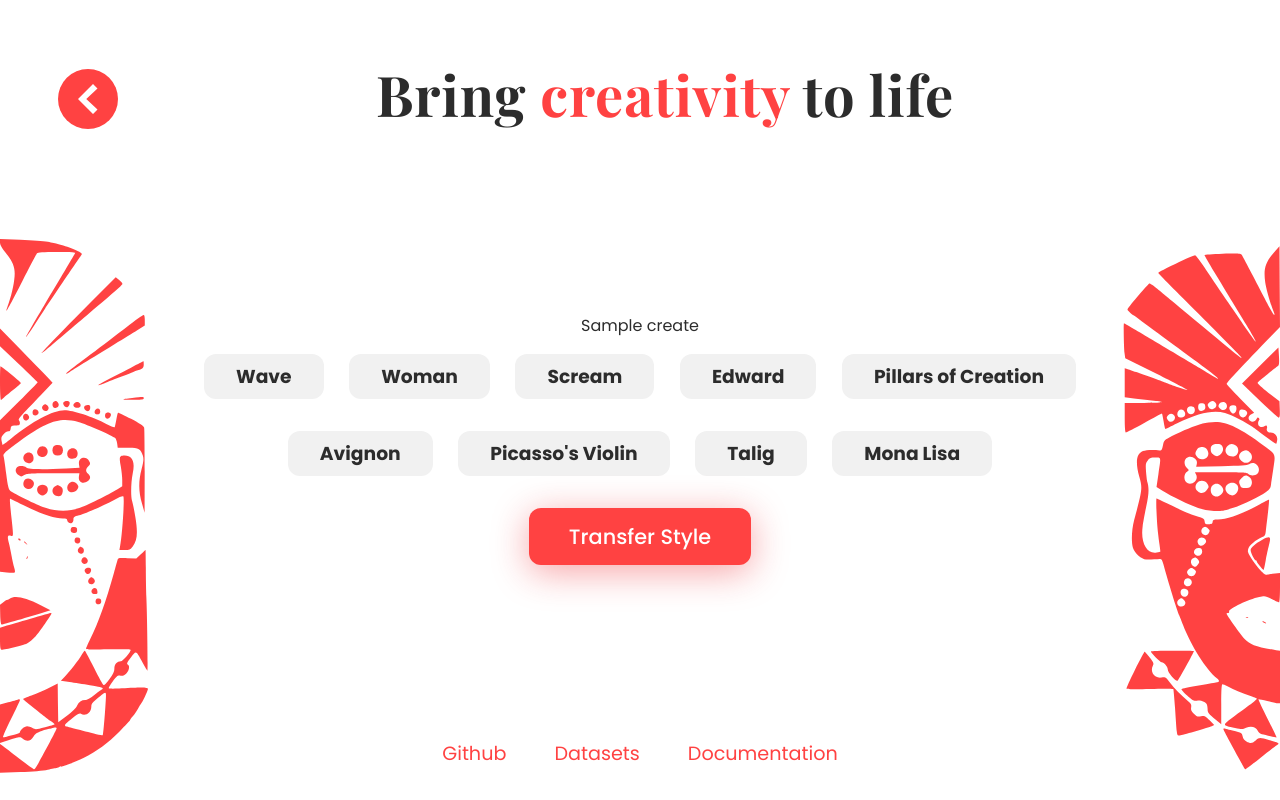
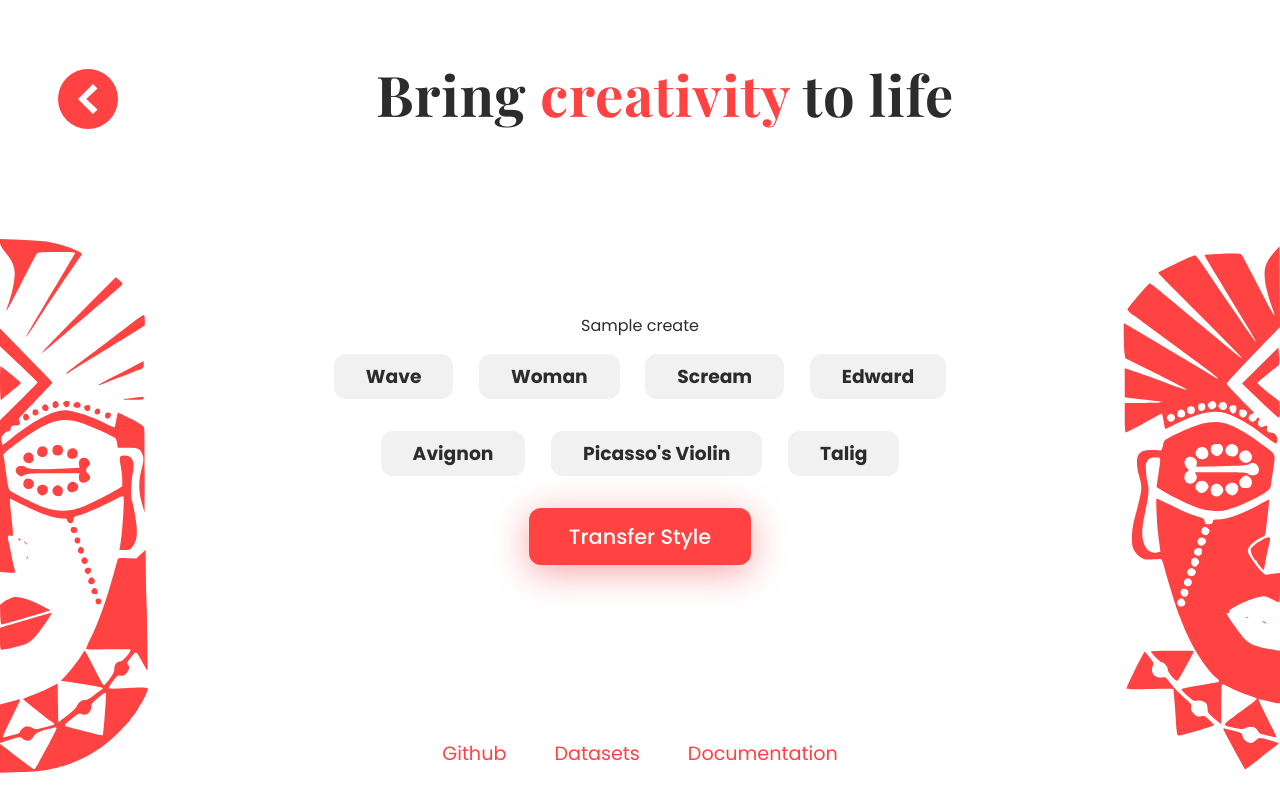
Before and after one commit to KushGabani/Flamingo, a Flask app: template templates/style_transfer.html in a window 1280 px wide. Run offline with Flask 2, Linux system fonts and the light colour scheme; the template is opened without the code that fills it: most values are stand-ins (such as "Sample title", 1, 10 or a date in 2020); parts of the project's set-up code (start-up, migrations or seed data) failed here and were passed over.

Commit message:
Last finishes on project flamingo

```diff
--- a/templates/style_transfer.html
+++ b/templates/style_transfer.html
@@ -49,13 +49,6 @@
               <h3>Edward</h3>
           </div>
         </label>
-
-        <input type="radio" name="style-image" value="hubble" class="rd-button" id="hubble" />
-        <label for="hubble">
-          <div class="option-icon">
-              <h3>Pillars of Creation</h3>
-          </div>
-        </label>
       </div>
       <div class="options">
         <input type="radio" name="style-image" value="avignon" class="rd-button" id="avignon" />
@@ -78,13 +71,6 @@
               <h3>Talig</h3>
           </div>
         </label>
-
-        <input type="radio" name="style-image" value="monalisa" class="rd-button" id="monalisa" />
-        <label for="monalisa">
-          <div class="option-icon">
-              <h3>Mona Lisa</h3>
-          </div>
-        </label>
       </div>
       <button type="submit"  id="upload" class="transfer-button">Transfer Style</button>
     </form>
```
Also changed, not shown: static/style_transfer/output.png (added), uploads/content.jpg (added), 1 other file.
